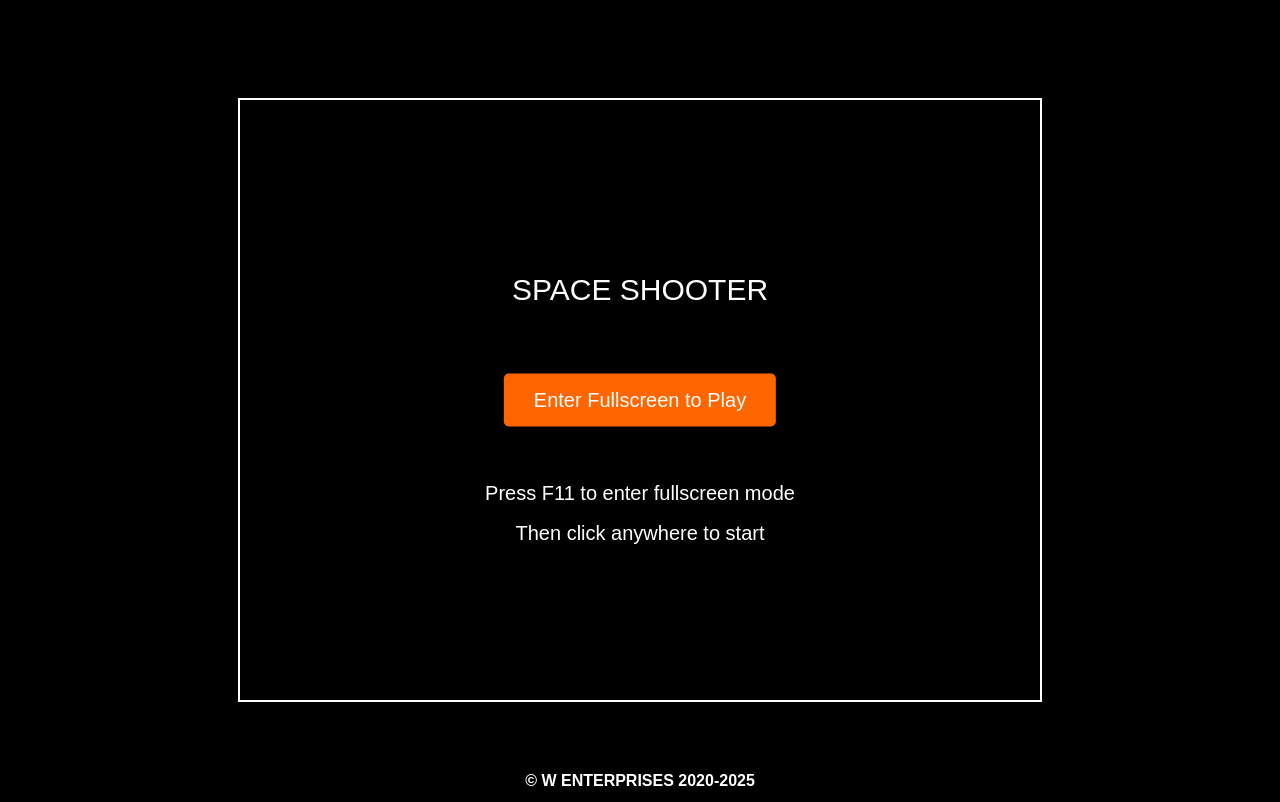
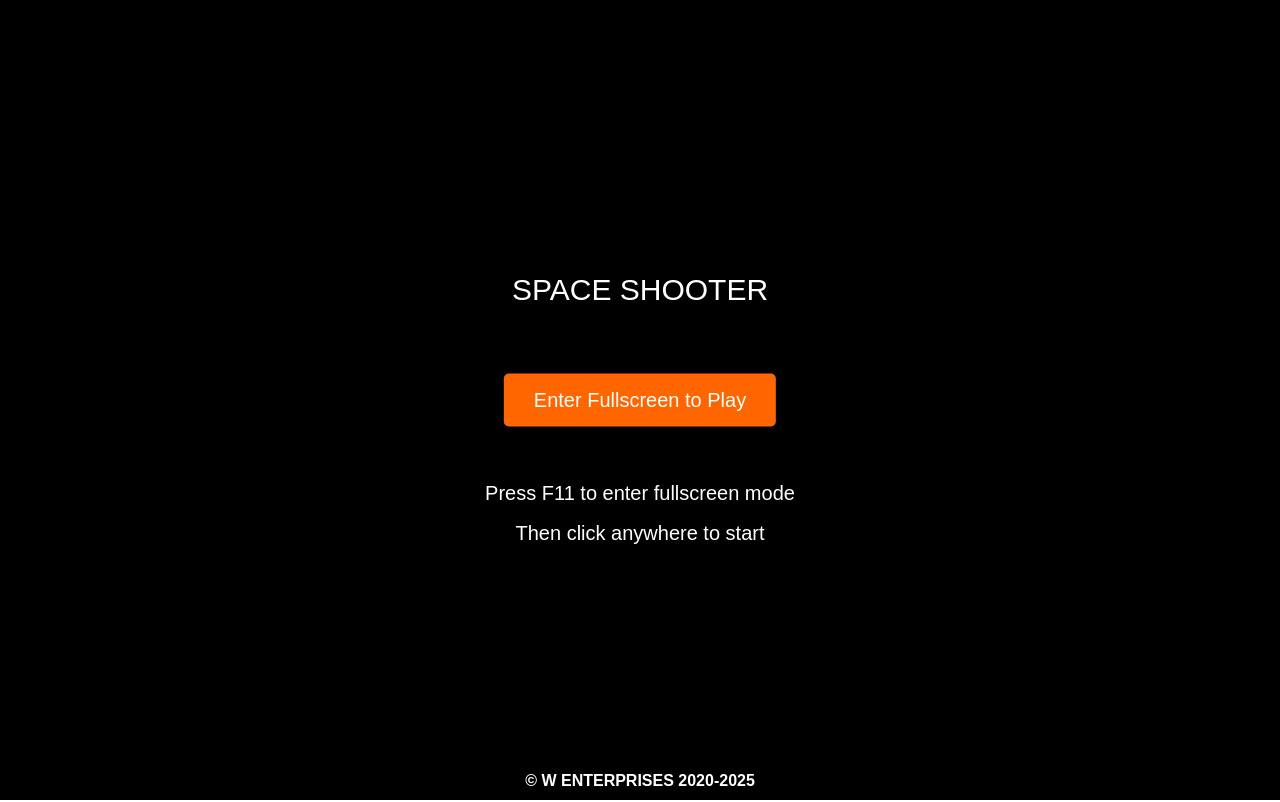
Before and after one commit to atharava205/SPACE-DESTORYER, a plain HTML site: page index.html in a window 1280 px wide. Drawn offline with Linux system fonts and the light colour scheme.

Commit message:
Update index.html

```diff
--- a/index.html
+++ b/index.html
@@ -104,8 +104,8 @@
         const ctx = canvas.getContext('2d');
 
         // Set canvas size
-        canvas.width = 800;
-        canvas.height = 600;
+        canvas.width = window.innerWidth;  // Change to fill the entire window width
+        canvas.height = window.innerHeight; // Change to fill the entire window height
 
         // Game state variables
         let projectiles = [];
@@ -646,6 +646,12 @@
 
         // Start with just the start screen
         drawStartScreen();
+
+        // Update the canvas size on window resize
+        window.addEventListener('resize', () => {
+            canvas.width = window.innerWidth;  // Update width on resize
+            canvas.height = window.innerHeight; // Update height on resize
+        });
     </script>
 </body>
 </html>
```
